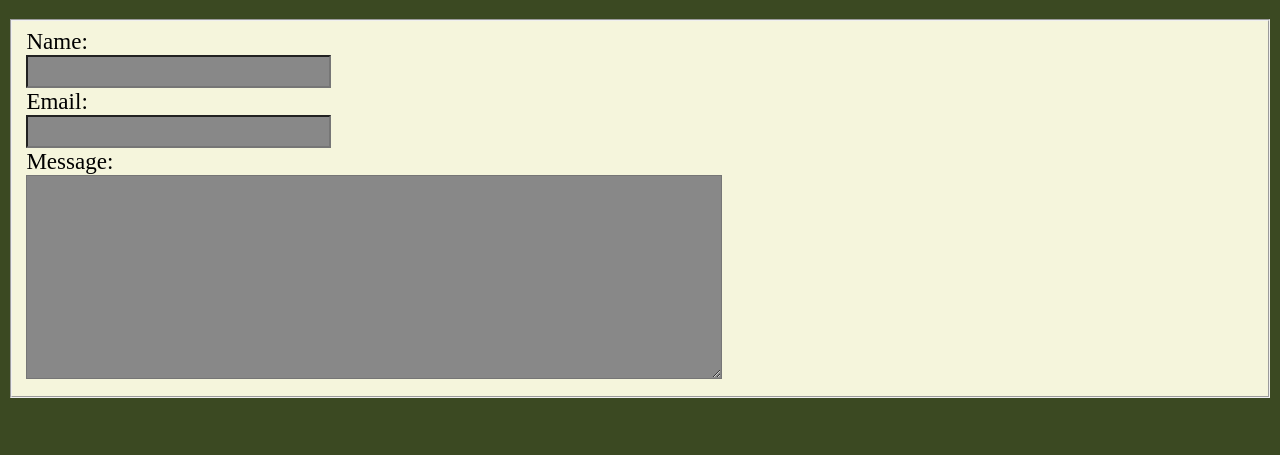
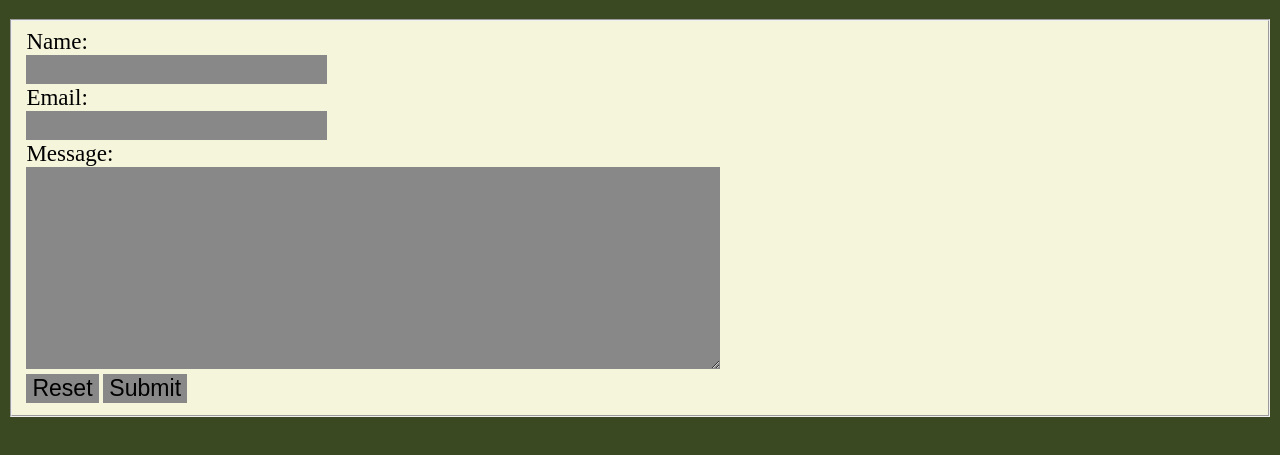
Before and after one commit to tjjoris/luke-j.com, a plain HTML site: page contact.html in a window 1280 px wide. Shown: the part 103-558 px from the top of the page. Drawn offline with Linux system fonts and the light colour scheme.

Commit message:
form buttoons added

```diff
--- a/contact.html
+++ b/contact.html
@@ -24,7 +24,7 @@
     </div>
 
     <h1>Contact</h1>
-    <!-- post method -->
+    <!-- form post method -->
     <form action="Contact.php" method="post" enctype="text/plain">
         <fieldset id="contact">
             <!-- name -->
@@ -32,14 +32,19 @@
             <br>
             <input type="text" name="name" id="name">
             <br>
+            <!-- email -->
             <label for="email">Email:</label>
             <br>
             <input type="text" name="email" id="email">
             <br>
+            <!-- message -->
             <label for="message">Message:</label>
             <br>
             <textarea name="message" id="message" rows="9" cols="60"></textarea>
-
+            <br>
+            <!-- form rest and submit buttons -->
+            <input type ="reset">
+            <input type ="submit">
 
         </fieldset>
     </form>
--- a/luke-j.css
+++ b/luke-j.css
@@ -117,4 +117,5 @@ a{
 #contact input, #contact textarea{
     background-color: #888;
     font-size:1.2em;
+    border:thin;
 }
```
Also changed, not shown: index.html (+2 -2 lines).
